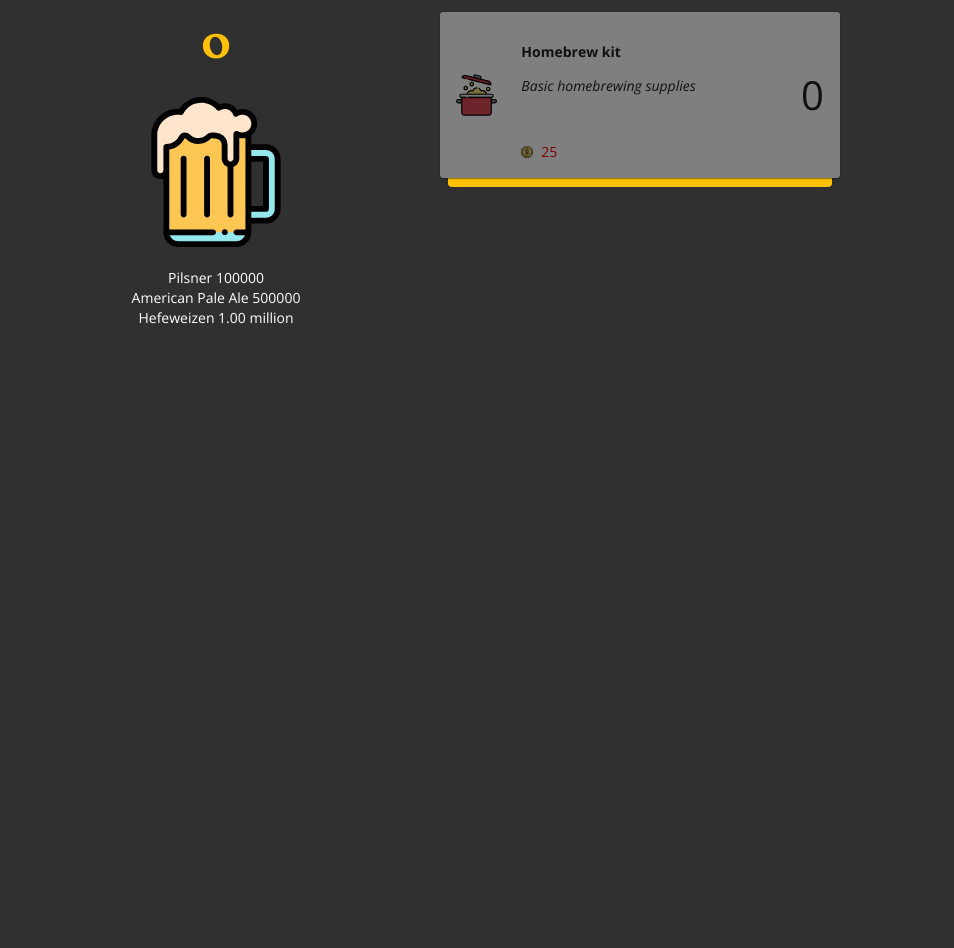
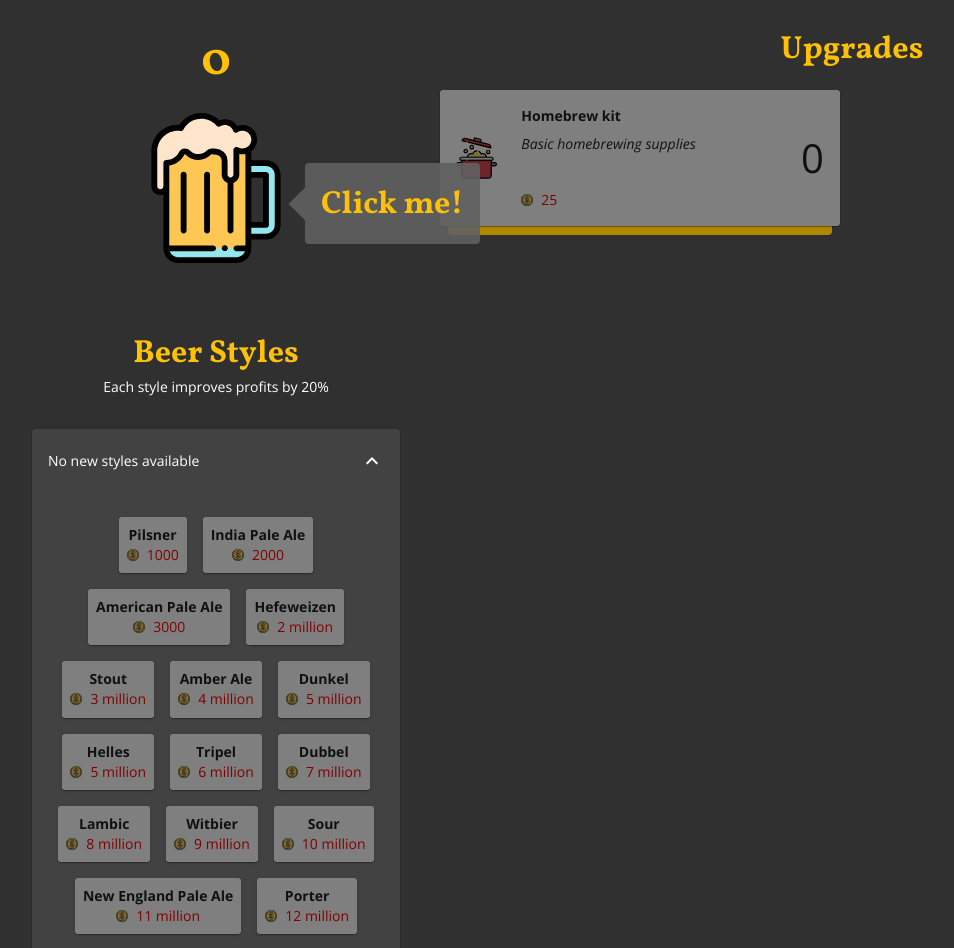
Before and after one commit to heikkikesa/beer-clicker, a React (Create React App) app: page / in a window 1280 px wide. Shown: the top 948 px of the page, without its empty margins (0-954 px from the left). Before the commit the page ends 800 px from the top, so only its background shows below. Built offline with nearby package versions, Linux system fonts and the light colour scheme.

Commit message:
Finalized general upgrades
Added starting game helper.
Improved general upgrade calculations.
Added asset upgrade circles.
Improved styling.

```diff
--- a/src/App.tsx
+++ b/src/App.tsx
@@ -6,7 +6,6 @@ const useStyles = makeStyles((theme: Theme) =>
     root: {
       height: "100vh",
       padding: `0 ${theme.spacing(2)}px`,
-      backgroundColor: theme.palette.background.default,
     },
   })
 );
--- a/src/components/Assets.tsx
+++ b/src/components/Assets.tsx
@@ -22,6 +22,16 @@ import { formatLongNumber } from "../helpers/functions";
 
 const useStyles = makeStyles((theme: Theme) =>
   createStyles({
+    header: {
+      padding: "1rem",
+      textAlign: "center",
+    },
+    title: {
+      fontFamily: "Vollkorn,serif",
+      fontSize: "2rem",
+      color: theme.palette.primary.main,
+    },
+    description: {},
     assetList: {},
     assetItem: {
       userSelect: "none",
@@ -49,6 +59,19 @@ const useStyles = makeStyles((theme: Theme) =>
       background: "rgba(0, 0, 0, 0.5)",
       borderRadius: theme.shape.borderRadius,
     },
+    upgradeIndicators: {
+      display: "flex",
+      position: "absolute",
+      right: "0.5rem",
+      top: "0.5rem",
+      gap: "0.25rem",
+    },
+    upgradeIndicator: {
+      height: 10,
+      width: 10,
+      backgroundColor: theme.palette.primary.main,
+      borderRadius: "50%",
+    },
     imageWrapper: {
       display: "flex",
     },
@@ -56,18 +79,21 @@ const useStyles = makeStyles((theme: Theme) =>
       maxWidth: "100%",
       maxHeight: "100%",
     },
-    assetTexts: {},
+    assetTexts: {
+      display: "flex",
+      flexDirection: "column",
+      gap: "0.5rem",
+    },
     assetName: {
-      fontWeight: theme.typography.fontWeightBold,
+      fontWeight: "bold",
     },
     assetDescription: {
       fontStyle: "italic",
     },
     assetStats: {
       [theme.breakpoints.up("md")]: {
-        height: "1rem",
+        height: "1.25rem",
       },
-      marginBottom: "1rem",
       color: theme.palette.grey[600],
     },
     assetPrice: {
@@ -104,6 +130,9 @@ const useStyles = makeStyles((theme: Theme) =>
       marginLeft: "auto",
       marginRight: "auto",
       zIndex: 0,
+      "&.disabled": {
+        backgroundColor: theme.palette.primary.dark,
+      },
     },
     upgradeWrapper: {
       position: "relative",
@@ -123,7 +152,7 @@ const useStyles = makeStyles((theme: Theme) =>
     },
     upgradeContent: {},
     upgradeName: {
-      fontWeight: theme.typography.fontWeightBold,
+      fontWeight: "bold",
       margin: 0,
     },
     upgradeDescription: {
@@ -220,6 +249,10 @@ const AssetsComponent = ({
   const bps = totalBPS === 0 ? 1 : totalBPS;
 
   return (
+    <div>
+      <div className={classes.header}>
+        <div className={classes.title}>Upgrades</div>
+      </div>
       <Grid container spacing={3} className={classes.assetList}>
         {richAssets.map(
           (asset) =>
@@ -236,16 +269,25 @@ const AssetsComponent = ({
                   className={classes.assetPaper}
                   onClick={() => buyAsset(assets[asset.id])}
                 >
+                  <div className={classes.upgradeIndicators}>
+                    {richUpgrades[asset.id].map(
+                      (upgrade, key) =>
+                        upgrade.status === UpgradeStatus.Active && (
+                          <div
+                            className={classes.upgradeIndicator}
+                            key={`upgrade-${asset.id}-${key}`}
+                          ></div>
+                        )
+                    )}
+                  </div>
                   <Grid container spacing={3}>
                     <Grid item xs={3} md={2} className={classes.imageWrapper}>
                       <img className={classes.assetImage} src={asset.image} />
                     </Grid>
-                  <Grid item xs={6} md={8}>
-                    <div className={classes.assetTexts}>
-                      <p className={classes.assetName}>{asset.name}</p>
-                      <p className={classes.assetDescription}>
+                    <Grid item xs={6} md={8} className={classes.assetTexts}>
+                      <div className={classes.assetName}>{asset.name}</div>
+                      <div className={classes.assetDescription}>
                         {asset.description}
-                      </p>
                       </div>
                       <div className={classes.assetStats}>
                         {autoClickerEnabled &&
@@ -254,7 +296,7 @@ const AssetsComponent = ({
                               {formatLongNumber(
                                 Math.round(asset.bps * bps_multiplier)
                               )}{" "}
-                            per second ({((asset.bps / bps) * 100).toFixed(2)}%
+                              / second ({((asset.bps / bps) * 100).toFixed(2)}%
                               of total)
                             </div>
                           )}
@@ -276,7 +318,11 @@ const AssetsComponent = ({
                     <div className={classes.disabledOverlay}></div>
                   )}
                 </Paper>
-              <div className={classes.upgradeList}>
+                <div
+                  className={classNames(classes.upgradeList, {
+                    disabled: asset.price > beerCount,
+                  })}
+                >
                   {richUpgrades[asset.id].map(
                     (upgrade) =>
                       upgrade.status === UpgradeStatus.Available && (
@@ -286,7 +332,9 @@ const AssetsComponent = ({
                           className={classes.upgradeWrapper}
                         >
                           <div className={classes.upgradeContent}>
-                          <p className={classes.upgradeName}>{upgrade.name}</p>
+                            <p className={classes.upgradeName}>
+                              {upgrade.name}
+                            </p>
                             <p className={classes.upgradeDescription}>
                               {upgrade.description}
                             </p>
@@ -310,6 +358,7 @@ const AssetsComponent = ({
             )
         )}
       </Grid>
+    </div>
   );
 };
 
--- a/src/components/Clicker.tsx
+++ b/src/components/Clicker.tsx
@@ -1,4 +1,12 @@
-import { createStyles, makeStyles, Theme } from "@material-ui/core/styles";
+import {
+  createStyles,
+  makeStyles,
+  Theme,
+  useTheme,
+  withStyles,
+} from "@material-ui/core/styles";
+import Tooltip from "@material-ui/core/Tooltip";
+import { useEffect, useState } from "react";
 import { formatLongNumber } from "../helpers/functions";
 import beerImage from "../images/beer.svg";
 import { bps_multiplier } from "./Main";
@@ -27,6 +35,7 @@ const useStyles = makeStyles((theme: Theme) =>
       fontFamily: "Vollkorn,serif",
       fontSize: "3rem",
       color: theme.palette.primary.main,
+      marginTop: "1rem",
     },
     perSecond: {
       fontSize: "1.2rem",
@@ -40,6 +49,7 @@ type ClickerProps = {
   bps: number;
   autoClickerEnabled: boolean;
   click: Function;
+  showTooltip: boolean;
 };
 
 const ClickerComponent = ({
@@ -48,29 +58,57 @@ const ClickerComponent = ({
   bps,
   autoClickerEnabled,
   click,
+  showTooltip,
 }: ClickerProps) => {
   const classes = useStyles();
-
+  const theme = useTheme() as Theme;
+  const [isDesktop, setIsDesktop] = useState<boolean>(false);
   const count = formatLongNumber(beerCount);
 
+  useEffect(() => {
+    if (window.innerWidth >= theme.breakpoints.values.md) {
+      setIsDesktop(true);
+    }
+    // eslint-disable-next-line react-hooks/exhaustive-deps
+  }, []);
+
+  const ClickMeTooltip = withStyles((theme: Theme) => ({
+    tooltip: {
+      fontSize: "2rem",
+      color: theme.palette.primary.main,
+      fontFamily: "Vollkorn,serif",
+      fontWeight: "bold",
+      padding: "1rem",
+      paddingTop: "1.25rem",
+      top: "1rem",
+    },
+  }))(Tooltip);
+
   return (
-    <>
+    <div>
       <div className={classes.total}>{count}</div>
       <div className={classes.beerImageContainer}>
         <div className={classes.clickCount}>{bpc}</div>
+        <ClickMeTooltip
+          title="Click me!"
+          placement={isDesktop ? "left" : "bottom"}
+          arrow
+          open={showTooltip}
+        >
           <img
             className={classes.beerImage}
             src={beerImage}
             alt="ebin"
             onClick={() => click()}
           />
+        </ClickMeTooltip>
       </div>
       {autoClickerEnabled && (
         <div className={classes.perSecond}>
           {Math.round(bps * bps_multiplier)} per second
         </div>
       )}
-    </>
+    </div>
   );
 };
 
--- a/src/components/GeneralUpgrades.tsx
+++ b/src/components/GeneralUpgrades.tsx
@@ -1,12 +1,109 @@
 import { createStyles, makeStyles, Theme } from "@material-ui/core/styles";
+import classNames from "classnames";
 import { formatLongNumber } from "../helpers/functions";
 import {
   allGeneralUpgrades,
   GeneralUpgrade,
   GeneralUpgradeData,
 } from "../items/generalUpgrades";
+import coinImage from "../images/money.svg";
+import Accordion from "@material-ui/core/Accordion";
+import AccordionSummary from "@material-ui/core/AccordionSummary";
+import ExpandMoreIcon from "@material-ui/icons/ExpandMore";
+import { AccordionDetails } from "@material-ui/core";
+import { useEffect, useState } from "react";
+import { useTheme } from "@material-ui/styles";
 
-const useStyles = makeStyles((theme: Theme) => createStyles({}));
+const useStyles = makeStyles((theme: Theme) =>
+  createStyles({
+    wrapper: {
+      padding: "1rem",
+    },
+    header: {
+      padding: "1rem",
+      margin: "1rem 0",
+      textAlign: "center",
+    },
+    title: {
+      fontFamily: "Vollkorn,serif",
+      fontSize: "2rem",
+      color: theme.palette.primary.main,
+    },
+    description: {},
+    accordion: {
+      borderRadius: theme.shape.borderRadius,
+      "&:before": {
+        display: "none",
+      },
+    },
+    accordionTitle: {
+      "&.available": {
+        color: theme.palette.primary.main,
+        fontWeight: "bold",
+      },
+    },
+    upgradesWrapper: {
+      display: "flex",
+      flexWrap: "wrap",
+      gap: "1rem",
+      justifyContent: "center",
+      marginTop: "1rem",
+    },
+    upgrade: {
+      display: "flex",
+      flexDirection: "column",
+      justifyContent: "center",
+      userSelect: "none",
+      position: "relative",
+      padding: "0.5rem",
+      backgroundColor: theme.palette.common.white,
+      color: theme.palette.primary.contrastText,
+      borderRadius: theme.shape.borderRadius,
+      boxShadow: theme.shadows[1],
+      cursor: "pointer",
+      transitionDuration: ".05s",
+      "&:active": {
+        transform: "scale(.98)",
+      },
+      "&.owned": {
+        backgroundColor: "transparent",
+        color: theme.palette.primary.main,
+        boxShadow: "none",
+        cursor: "default",
+        transform: "none",
+        "& $upgradePrice": {
+          display: "none",
+        },
+      },
+    },
+    disabledOverlay: {
+      position: "absolute",
+      pointerEvents: "none",
+      top: 0,
+      left: 0,
+      width: "100%",
+      height: "100%",
+      background: "rgba(0, 0, 0, 0.5)",
+      borderRadius: theme.shape.borderRadius,
+    },
+    upgradeName: {
+      fontWeight: "bold",
+    },
+    upgradePrice: {
+      display: "flex",
+      alignItems: "center",
+      justifyContent: "center",
+      "&.disabled": {
+        color: "#f00",
+      },
+    },
+    coin: {
+      width: 20,
+      height: 20,
+      paddingRight: theme.spacing(1),
+    },
+  })
+);
 
 type GeneralUpgradesProps = {
   beerCount: number;
@@ -21,9 +118,11 @@ const GeneralUpgradesComponent = ({
   generalUpgrades,
   buyGeneralUpgrade,
 }: GeneralUpgradesProps) => {
+  const [isExpanded, setIsExpanded] = useState<boolean>(false);
+
   const classes = useStyles();
+  const theme = useTheme() as Theme;
 
-  //const count = formatLongNumber(beerCount);
   const richGeneralUpgrades: RichGeneralUpgrade[] = allGeneralUpgrades.map(
     (upgrade) => {
       const isActive = generalUpgrades.some(
@@ -41,21 +140,72 @@ const GeneralUpgradesComponent = ({
     }
   );
 
-  /*
-    Prevent buying if already bought (active === true)
-  */
+  useEffect(() => {
+    if (window.innerWidth >= theme.breakpoints.values.md) {
+      // don't show expanded accordion on mobile by default
+      setIsExpanded(true);
+    }
+    // eslint-disable-next-line react-hooks/exhaustive-deps
+  }, []);
+
+  const upgradesAvailable = richGeneralUpgrades.some(
+    (upgrade) => !upgrade.active && upgrade.price < beerCount
+  );
+  const accordionTitle = upgradesAvailable
+    ? "New styles available!"
+    : "No new styles available";
 
   return (
-    <>
+    <div className={classes.wrapper}>
+      <div className={classes.header}>
+        <div className={classes.title}>Beer Styles</div>
+        <div className={classes.description}>
+          Each style improves profits by 20%
+        </div>
+      </div>
+      <Accordion
+        square={false}
+        expanded={isExpanded}
+        onChange={() => setIsExpanded(!isExpanded)}
+        className={classes.accordion}
+      >
+        <AccordionSummary expandIcon={<ExpandMoreIcon />}>
+          <div
+            className={classNames(classes.accordionTitle, {
+              available: upgradesAvailable,
+            })}
+          >
+            {accordionTitle}
+          </div>
+        </AccordionSummary>
+        <AccordionDetails>
+          <div className={classes.upgradesWrapper}>
             {richGeneralUpgrades.map((upgrade) => (
               <div
+                className={classNames(classes.upgrade, {
+                  owned: upgrade.active,
+                })}
                 key={`general-upgrade-${upgrade.id}`}
                 onClick={() => buyGeneralUpgrade(upgrade.id)}
               >
-          {upgrade.name} {formatLongNumber(upgrade.price)}
+                <div className={classes.upgradeName}>{upgrade.name}</div>
+                <div
+                  className={classNames(classes.upgradePrice, {
+                    disabled: !upgrade.active && upgrade.price > beerCount,
+                  })}
+                >
+                  <img src={coinImage} className={classes.coin} />
+                  {formatLongNumber(upgrade.price)}
+                </div>
+                {!upgrade.active && upgrade.price > beerCount && (
+                  <div className={classes.disabledOverlay}></div>
+                )}
               </div>
             ))}
-    </>
+          </div>
+        </AccordionDetails>
+      </Accordion>
+    </div>
   );
 };
 
--- a/src/components/Main.tsx
+++ b/src/components/Main.tsx
@@ -96,8 +96,6 @@ const Main = () => {
       clicks,
     };
     localStorage.setItem("saveData", JSON.stringify(data));
-    console.log(beerCount);
-    console.log("saved");
   };
 
   const click = useCallback(() => {
@@ -124,7 +122,7 @@ const Main = () => {
   const buyAsset = (asset: Asset) => {
     // buying should also cost something
     if (asset.price > beerCount) {
-      console.log("Can't afford"); // TODO: show alert or something (also the possibility to buy should be disabled)
+      console.log("Can't afford");
       return;
     }
 
@@ -138,7 +136,6 @@ const Main = () => {
     assets[asset.id].amount = assets[asset.id].amount + 1;
 
     // raise price of the asset
-    // TODO: calculate the price by using amount and multipliers (compounding price)
     assets[asset.id].price = Math.round(
       assets[asset.id].price * PRICE_MULTIPLIER
     );
@@ -232,17 +229,20 @@ const Main = () => {
   };
 
   const buyGeneralUpgrade = (id: string) => {
-    console.log("bought general upgrade", id);
     const upgradeData = allGeneralUpgrades.find((upgrade) => upgrade.id === id);
     if (upgradeData === undefined) {
       return;
     }
-    /*
-      TODO: also check if it is already bought
-    */
 
     if (upgradeData.price > beerCount) {
       console.log("Can't afford");
+      return;
+    }
+
+    // check if already bought
+    const bought = generalUpgrades.some((upgrade) => upgrade.id === id);
+    if (bought) {
+      console.log("Already owned");
       return;
     }
 
@@ -267,7 +267,7 @@ const Main = () => {
           assetData,
           upgrades,
           upgradeData,
-          generalUpgrades,
+          updatedGeneralUpgrades,
           allGeneralUpgrades
         );
         const bpc = calculateAssetBPC(
@@ -275,7 +275,7 @@ const Main = () => {
           assetData,
           upgrades,
           upgradeData,
-          generalUpgrades,
+          updatedGeneralUpgrades,
           allGeneralUpgrades
         );
         const updatedAsset: Asset = {
@@ -332,6 +332,7 @@ const Main = () => {
           bps={bps}
           autoClickerEnabled={autoClickerEnabled}
           click={click}
+          showTooltip={clicks < 5}
         />
         <GeneralUpgradesComponent
           beerCount={beerCount}
--- a/src/helpers/functions.ts
+++ b/src/helpers/functions.ts
@@ -359,8 +359,13 @@ export const formatLongNumber = (number: number): string => {
     const largeNumberIndex = Math.floor(length / 3) - 2;
 
     const baseNumber = Math.pow(10, largeNumbers[largeNumberIndex].zeros); // create the base number (million = 1000000)
-    const shortNumber = (number / baseNumber).toFixed(2); // 24134564 => 24.13
-    return `${shortNumber} million`;
+    const shortResult = number / baseNumber;
+    // Don't show decimals if value is Int
+    const shortNumber = Number.isInteger(shortResult)
+      ? shortResult
+      : shortResult.toFixed(2); // 24134564 => 24.13
+    const suffix = largeNumbers[largeNumberIndex].name;
+    return `${shortNumber} ${suffix}`;
   }
   return Math.round(number).toString();
 };
--- a/src/items/generalUpgrades.ts
+++ b/src/items/generalUpgrades.ts
@@ -16,21 +16,112 @@ export const allGeneralUpgrades: GeneralUpgradeData[] = [
     id: "pilsner",
     name: "Pilsner",
     description: "Increase total output by 10%",
-    multiplier: 1.1,
-    price: 100000,
+    multiplier: 1.2,
+    price: 1000,
+  },
+  {
+    id: "ipa",
+    name: "India Pale Ale",
+    description: "Increase total output by 10%",
+    multiplier: 1.2,
+    price: 2000,
   },
   {
     id: "apa",
     name: "American Pale Ale",
     description: "Increase total output by 10%",
-    multiplier: 1.1,
-    price: 500000,
+    multiplier: 1.2,
+    price: 3000,
   },
   {
     id: "hefeweizen",
     name: "Hefeweizen",
     description: "Increase total output by 10%",
-    multiplier: 1.1,
-    price: 1000000,
+    multiplier: 1.2,
+    price: 2000000,
+  },
+  {
+    id: "stout",
+    name: "Stout",
+    description: "Increase total output by 10%",
+    multiplier: 1.2,
+    price: 3000000,
+  },
+  {
+    id: "amberale",
+    name: "Amber Ale",
+    description: "Increase total output by 10%",
+    multiplier: 1.2,
+    price: 4000000,
+  },
+  {
+    id: "dunkel",
+    name: "Dunkel",
+    description: "Increase total output by 10%",
+    multiplier: 1.2,
+    price: 5000000,
+  },
+  {
+    id: "helles",
+    name: "Helles",
+    description: "Increase total output by 10%",
+    multiplier: 1.2,
+    price: 5000000,
+  },
+  {
+    id: "tripel",
+    name: "Tripel",
+    description: "Increase total output by 10%",
+    multiplier: 1.2,
+    price: 6000000,
+  },
+  {
+    id: "dubbel",
+    name: "Dubbel",
+    description: "Increase total output by 10%",
+    multiplier: 1.2,
+    price: 7000000,
+  },
+  {
+    id: "lambic",
+    name: "Lambic",
+    description: "Increase total output by 10%",
+    multiplier: 1.2,
+    price: 8000000,
+  },
+  {
+    id: "witbier",
+    name: "Witbier",
+    description: "Increase total output by 10%",
+    multiplier: 1.2,
+    price: 9000000,
+  },
+  {
+    id: "sour",
+    name: "Sour",
+    description: "Increase total output by 10%",
+    multiplier: 1.2,
+    price: 10000000,
+  },
+  {
+    id: "neipa",
+    name: "New England Pale Ale",
+    description: "Increase total output by 10%",
+    multiplier: 1.2,
+    price: 11000000,
+  },
+  {
+    id: "porter",
+    name: "Porter",
+    description: "Increase total output by 10%",
+    multiplier: 1.2,
+    price: 12000000,
+  },
+  {
+    id: "berlinerweisse",
+    name: "Berliner Weisse",
+    description: "Increase total output by 10%",
+    multiplier: 1.2,
+    price: 13000000,
   },
 ];
--- a/src/items/upgrades.ts
+++ b/src/items/upgrades.ts
@@ -91,7 +91,7 @@ export const allUpgrades: UpgradeDatas = {
       multiplier: 1.5,
       price: 2000000,
       name: "Wider sowers",
-      description: "",
+      description: "Sow 50% more grain",
       availabilityRequirement: 10,
     },
   ],
```
Also changed, not shown: package.json (+6 -5 lines), 1 other file (tests, documents, lock files or other folders). Lines whose indentation alone changed are shown as unchanged.
